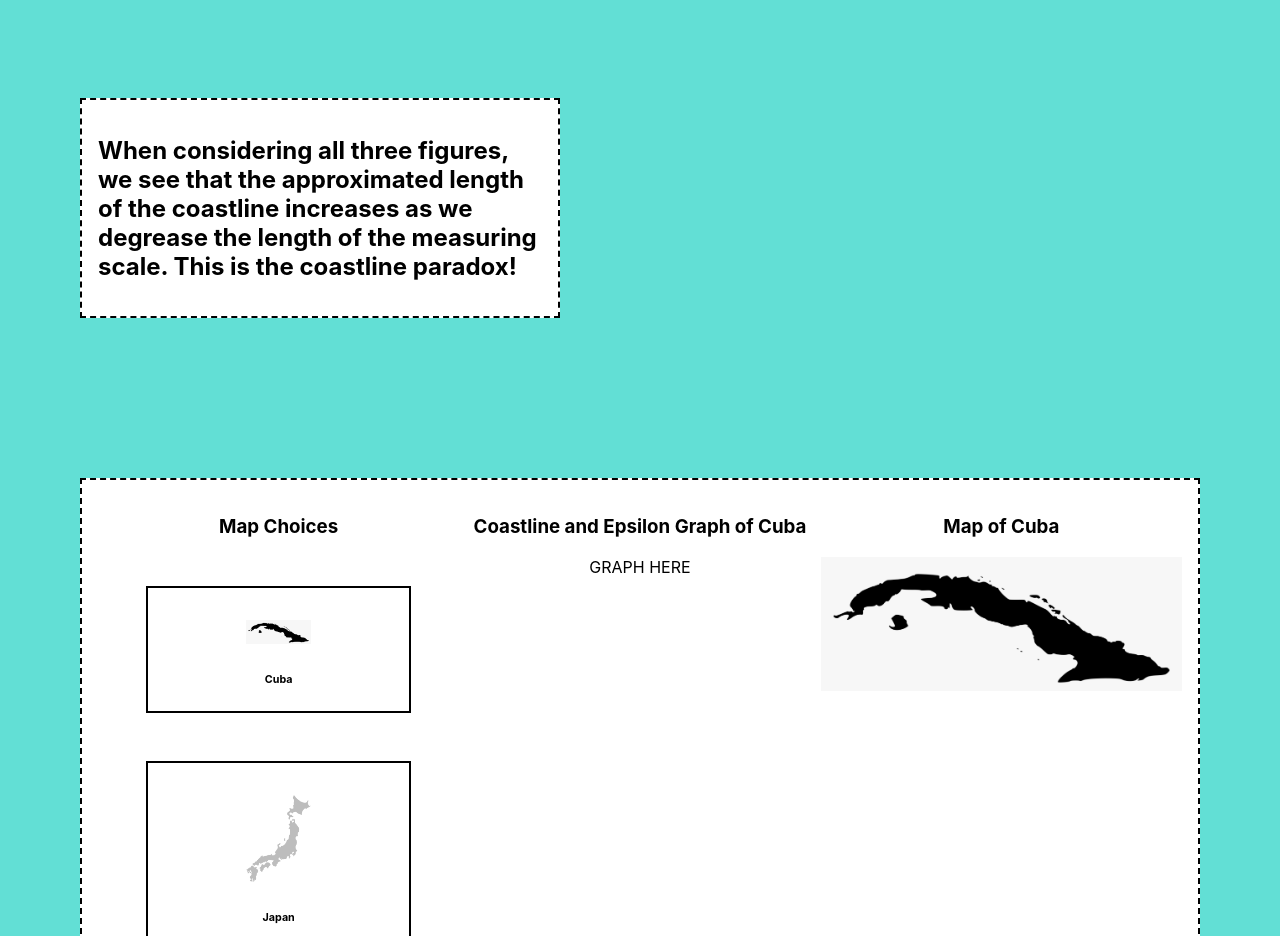
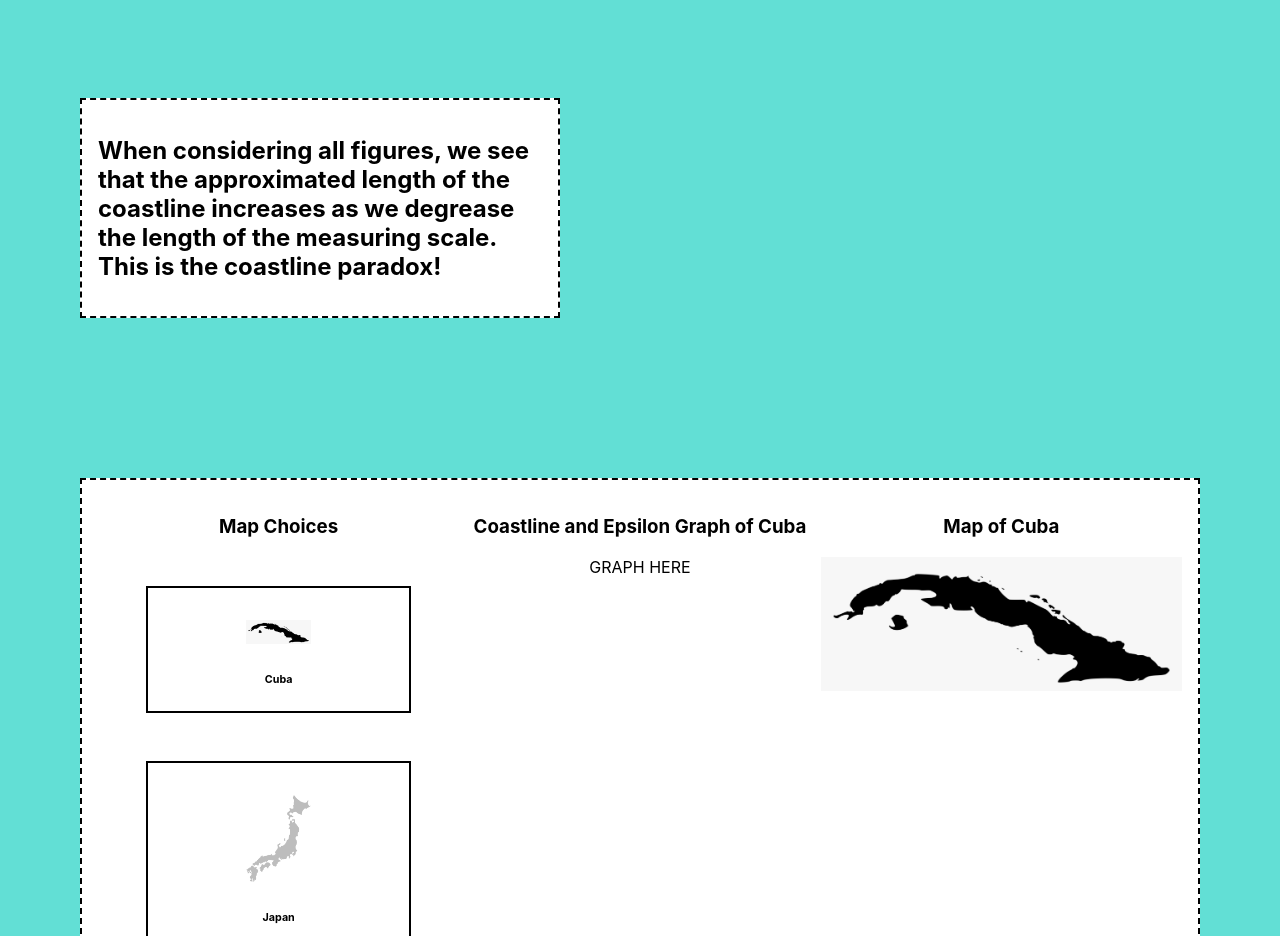
Before and after one commit to UW-CSE442-WI20/FP-coastline-paradox, a React (Create React App) app in the folder my-app/: page / in a window 1280 px wide. Shown: the part 4660-5596 px from the top of the page. Built offline with nearby package versions, Linux system fonts and the light colour scheme.

Commit message:
typo on last paragraph

```diff
--- a/my-app/src/Content.js
+++ b/my-app/src/Content.js
@@ -14,7 +14,7 @@ const p2 = "Let’s measure the coastline of Great Britain with an epsilon value
 const p3 = "Now, let’s measure the coastline of Great Britain with an epsilon value of 50. With an epsilon value of 50, we find the length of Great Britain’s coastline to be approximately 10,332 miles, which is 144% longer than what we found using an epsilon value of 100. By using this second smallest epsilon value, we saw an increase of 3,197 miles in measured length over the first measurement."
 const p4 = "Finally, let’s measure the coastline of Great Britain with an epsilon value of 25, our smallest granularity in this example. With an epsilon value of 25, we find that the length of Great Britain’s coastline is approximately 13,218 miles, which is 127% longer than our previously recorded value. With the smallest epsilon value, we saw an increase of 2,885 miles over the second measurement, and an increase of 6,082 miles over the first measurement."
 const p5 = "Now, let's use an epsilon value of 0. As you can see, with the smallest epsilon value, we are able to cover the nooks and crannies of the coastline. This epsilon value gives us an approximation of 19,470 miles as the length of the coastline."
-const p6 = "When considering all three figures, we see that the approximated length of the coastline increases as we degrease the length of the measuring scale. This is the coastline paradox!"
+const p6 = "When considering all figures, we see that the approximated length of the coastline increases as we degrease the length of the measuring scale. This is the coastline paradox!"
 
 function Content() {
   return (
```
